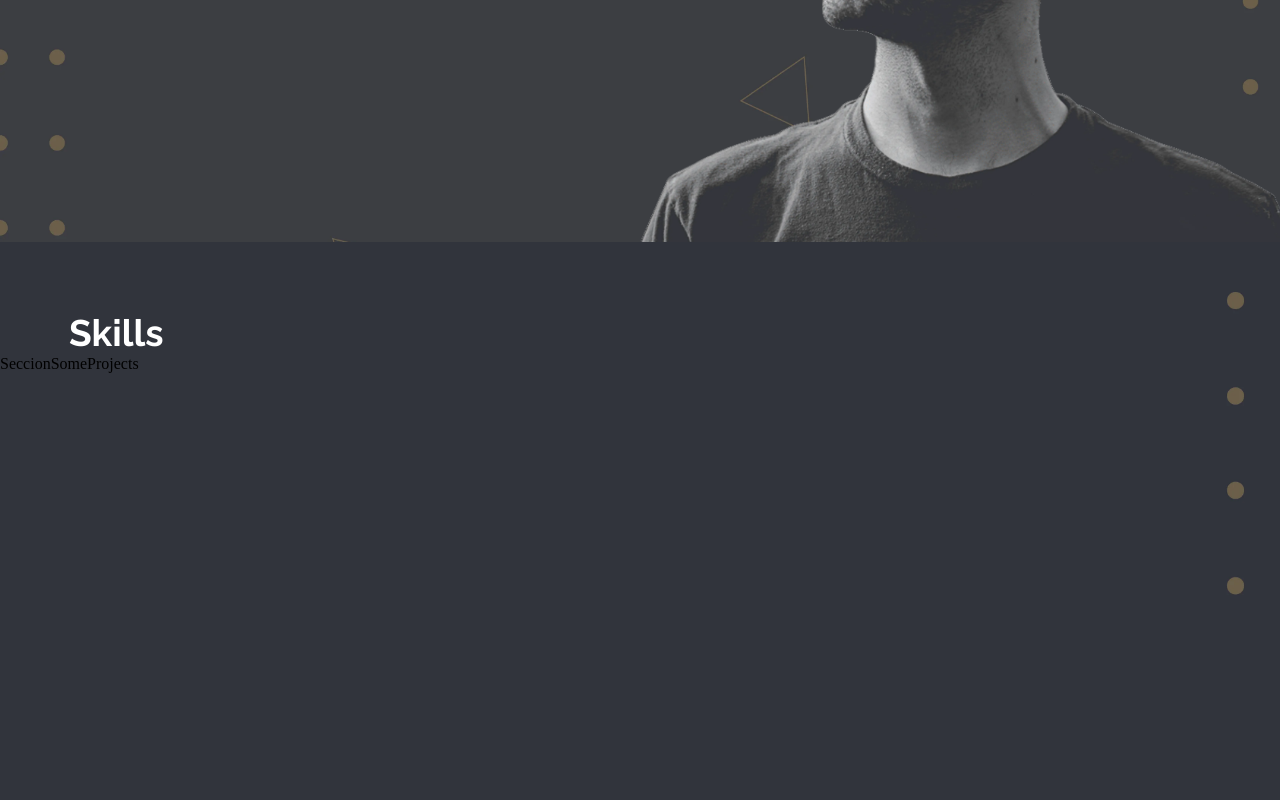
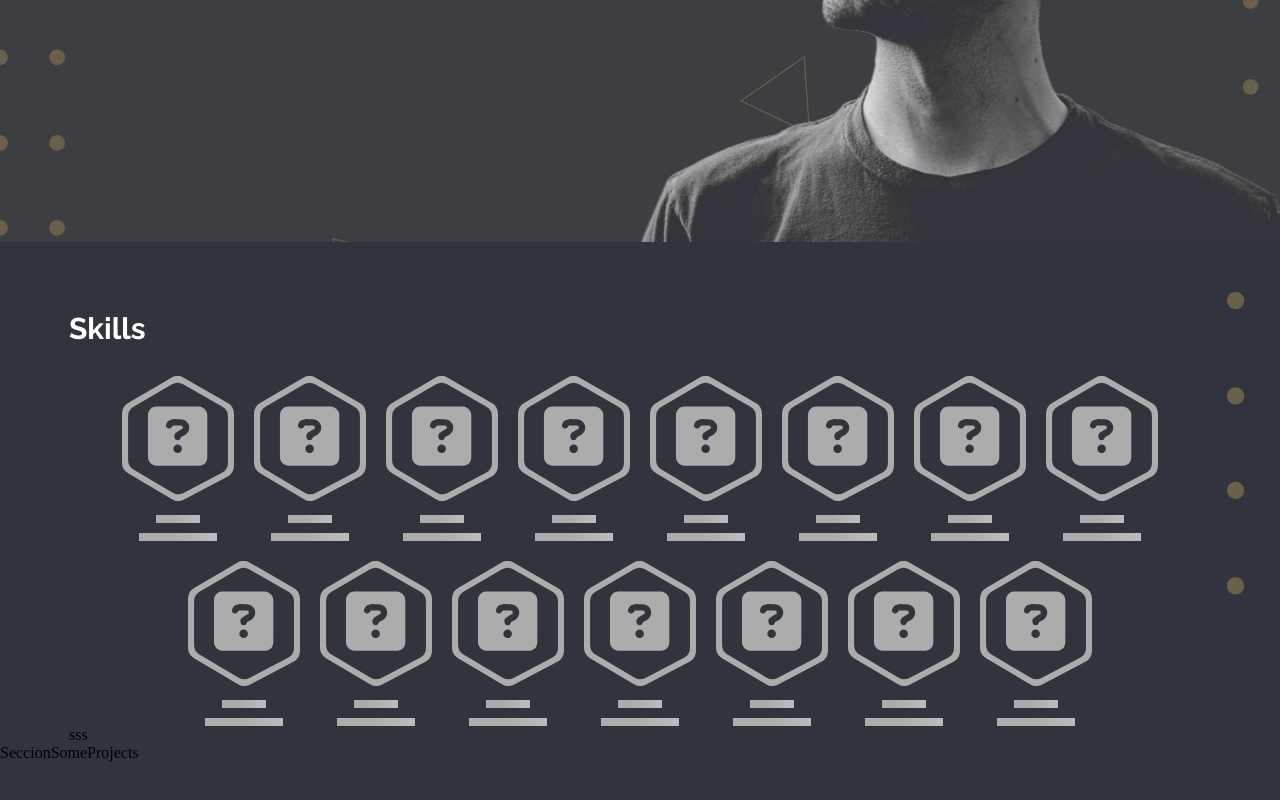
Before and after one commit to memo2898/porfolio, a React (Vite) app: page / in a window 1280 px wide. Shown: the part 591-1391 px from the top of the page. Built offline with nearby package versions, Linux system fonts and the light colour scheme.

Commit message:
Skeleton realizado

```diff
--- /dev/null
+++ b/src/components/CardInfoTecnologia/CardInfoTecnCargando.css
@@ -0,0 +1,57 @@
+.cont-cardInfo-cargando {
+    width: calc(20px + 10vw);
+    max-width: 7rem;
+    min-width: 6rem;
+    display: inline-block;
+    position: relative;
+}
+
+.cls-color-card {
+    display: inline-block;
+    width: 100%;
+    height: 100%;
+
+
+
+    background: linear-gradient(90deg, #adacac 25%, #bbbbbb 50%, #adacac 70%);
+    background-size: 200% 100%;
+    animation: loading 2s infinite;
+
+
+}
+
+
+.cont-text-descriptivo{
+    margin-top: 10px;
+    display: flex;
+    width: 100%;
+    align-items: center;
+    justify-content: center;
+}
+
+.cont-text-superior{
+    background-color: #adacac;
+    width: 40%;
+    height: 8px;
+
+    background: linear-gradient(90deg, #adacac 25%, #bbbbbb 50%, #adacac 70%);
+    background-size: 200% 100%;
+    animation: loading 2s infinite;
+}
+.cont-text-inferior{
+    background-color: #adacac;
+    width: 70%;
+    height: 8px;
+
+    background: linear-gradient(90deg, #adacac 25%, #bbbbbb 50%, #adacac 70%);
+    background-size: 200% 100%;
+    animation: loading 2s infinite;
+}
+@keyframes loading {
+    0% {
+        background-position: 200% 0;
+    }
+    100% {
+        background-position: -200% 0;
+    }
+}
--- /dev/null
+++ b/src/components/CardInfoTecnologia/CardInfoTecnCargando.jsx
@@ -0,0 +1,65 @@
+/* eslint-disable react/prop-types */
+import { useEffect, useRef } from 'react';
+import './CardInfoTecnCargando.css';
+
+function CardInfoTecnCargando({ id }) {
+  const intervalRef = useRef(null);
+
+  useEffect(() => {
+    const gradient = document.getElementById(`gradient-${id}`);
+
+    if (gradient) {
+      const animateGradient = () => {
+        let offset = 0;
+
+        // Limpiar el intervalo existente si lo hay
+        if (intervalRef.current) {
+          clearInterval(intervalRef.current);
+        }
+
+        intervalRef.current = setInterval(() => {
+          if (offset < -160) {
+            offset = 100;
+          }
+          offset -= 1;
+          gradient.setAttribute('x1', `${offset}%`);
+          gradient.setAttribute('x2', `${offset + 100}%`);
+        }, 5);
+      };
+
+      animateGradient();
+    }
+
+    // Limpiar el intervalo al desmontar el componente
+    return () => {
+      if (intervalRef.current) {
+        clearInterval(intervalRef.current);
+      }
+    };
+  }, [id]);
+
+  return (
+    <div className='cont-cardInfo-cargando'>
+      <svg xmlns="http://www.w3.org/2000/svg" viewBox="0 0 227.91 254.38">
+        <defs>
+          <linearGradient id={`gradient-${id}`} x1="0%" y1="0%" x2="100%" y2="0%">
+            <stop offset="0%" stopColor="#adacac" />
+            <stop offset="50%" stopColor="#8DEDED" />
+            <stop offset="70%" stopColor="#adacac" />
+          </linearGradient>
+        </defs>
+        <path fill={`url(#gradient-${id})`} d="M215.28,55.05L125.61,3.37a25.22,25.22,0,0,0-25.36.1L12.45,55A25.24,25.24,0,0,0,0,76.77v99.35a25.23,25.23,0,0,0,12.36,21.7l89.47,53a25.2,25.2,0,0,0,24.6.63l88-46.32a25.22,25.22,0,0,0,13.47-22.32V76.91A25.23,25.23,0,0,0,215.28,55.05Zm.32,121.78a22.51,22.51,0,0,1-12,19.91l-78.5,41.31a22.47,22.47,0,0,1-21.94-.56l-79.8-47.3a22.49,22.49,0,0,1-11-19.35V82.22a22.5,22.5,0,0,1,11.11-19.4l78.31-46a22.48,22.48,0,0,1,22.62-.09l80,46.1A22.51,22.51,0,0,1,215.6,82.34Z"/>
+        <path fill={`url(#gradient-${id})`} d="M173.63,80a17.4,17.4,0,0,0-1.94-8.31c-3.65-6.84-9.54-9.81-17.14-9.81H71.92a20.51,20.51,0,0,0-6.38.8c-8.16,2.72-12.73,9.09-12.73,17.7q0,20.92,0,41.85t0,42.06a19,19,0,0,0,1.75,8.36c3.59,7.43,9.86,10.12,17.76,10.11,27.26-.05,54.52,0,81.77-.05a27.76,27.76,0,0,0,6.63-.68A17.31,17.31,0,0,0,173.62,165Q173.7,122.51,173.63,80Zm-60.42,76.83a8.4,8.4,0,0,1-8.64-8.72,8.64,8.64,0,0,1,17.28,0A8.37,8.37,0,0,1,113.21,156.84Zm18-39.42c-2.82,2.74-6.42,4.3-9.8,6.18a3.89,3.89,0,0,0-2.14,2.73,6,6,0,0,1-6,4.64,6.14,6.14,0,0,1-6.12-4.75c-1.51-6-.25-9,5-12.19,3-1.8,6-3.58,9-5.41,2.4-1.46,3-2.78,2.42-4.91-.65-2.34-2.48-2.76-4.53-2.76-4.67,0-9.35,0-14,0a3.08,3.08,0,0,0-3.16,2c-1.64,3.48-5.13,4.87-8.15,3.47-3.92-1.81-5.29-4.9-3.7-8.8,2.53-6.18,7.19-9.5,13.88-9.82,2.65-.12,5.32,0,8,0h0c2.52,0,5,0,7.55,0,7.69.14,15,5.16,16.82,12.88C137.93,107.29,135.94,112.78,131.18,117.42Z"/>
+      </svg>
+
+      <div className='cont-text-descriptivo'>
+        <span className='cont-text-superior'></span>
+      </div>
+      <div className='cont-text-descriptivo'>
+        <span className='cont-text-inferior'></span>
+      </div>
+    </div>
+  );
+}
+
+export default CardInfoTecnCargando;
--- /dev/null
+++ b/src/components/CardInfoTecnologia/CardInfoTecnologia.jsx
@@ -0,0 +1,9 @@
+
+import './CardInfoTecnologia.css'
+function cardInfoTecnologia({color, logoSVG, tecnologia, experiencia, ...props}) {
+  return (
+    <div className="card_info_tecnologia hexagon" {...props}>sss</div>
+  )
+}
+
+export default cardInfoTecnologia
--- a/src/components/secciones/seccion_skills/SeccionSkills.css
+++ b/src/components/secciones/seccion_skills/SeccionSkills.css
@@ -1,5 +1,8 @@
-.titulo-principal {
-    margin: 0;
-    color: var(--blanco);
-    font-size: clamp(24px, calc(2px + 1vw), 3.5rem);
+.cont-cardsLoader {
+    display: flex;
+    width: 100%;
+    flex-wrap: wrap;
+    justify-content: center;
+    gap: 20px;
+    margin-top: 30px;
 }
--- a/src/components/secciones/seccion_skills/SeccionSkills.jsx
+++ b/src/components/secciones/seccion_skills/SeccionSkills.jsx
@@ -1,3 +1,7 @@
+
+import CardInfoTecnologia from "../../CardInfoTecnologia/CardInfoTecnologia"
+import SkeletonCardsSkills from "./SkeletonCardsSkills"
+
 
 function SeccionSkills() {
   return (
@@ -10,6 +14,10 @@ function SeccionSkills() {
            {/**Cards tecnologias start */}
                 <div className="cont-cards_tecnologias">
 
+                        <SkeletonCardsSkills/>
+
+
+                        <CardInfoTecnologia/>
                 </div>
            {/**Cards tecnologias end */}
         </div>
--- /dev/null
+++ b/src/components/secciones/seccion_skills/SkeletonCardsSkills.jsx
@@ -0,0 +1,20 @@
+import CardInfoTecnCargando from "../../CardInfoTecnologia/CardInfoTecnCargando"
+import './SeccionSkills.css'
+function SkeletonCardsSkills() {
+
+    const cantidadCards = 15;
+    const items = Array.from({length:cantidadCards},(_,index)=>index + 1);
+
+  return (
+
+
+        <div className="cont-cardsLoader">
+              {items.map((item)=>{
+               return ( <CardInfoTecnCargando key={item} id={item} />)
+              })}
+        </div>
+
+  )
+}
+
+export default SkeletonCardsSkills
--- a/src/index.css
+++ b/src/index.css
@@ -70,8 +70,9 @@ a {
 .cont-titulo-principal{
   padding-top: calc(5px + 5vw);
 }
+
 .titulo-principal {
   margin: 0;
   color: var(--blanco);
-  font-size: clamp(27px, calc(2px + 4vw), 37px);
+  font-size: clamp(30px, calc(2px + 2vw), 70px);
 }
```
Also changed, not shown: src/components/cardLogoTecnologia/CardLogoTecnologia.jsx (deleted, +0 -8 lines), src/assets/SVG/Recurso 11.svg (added), src/components/CardInfoTecnologia/CardInfoTecnologia.css (added).
